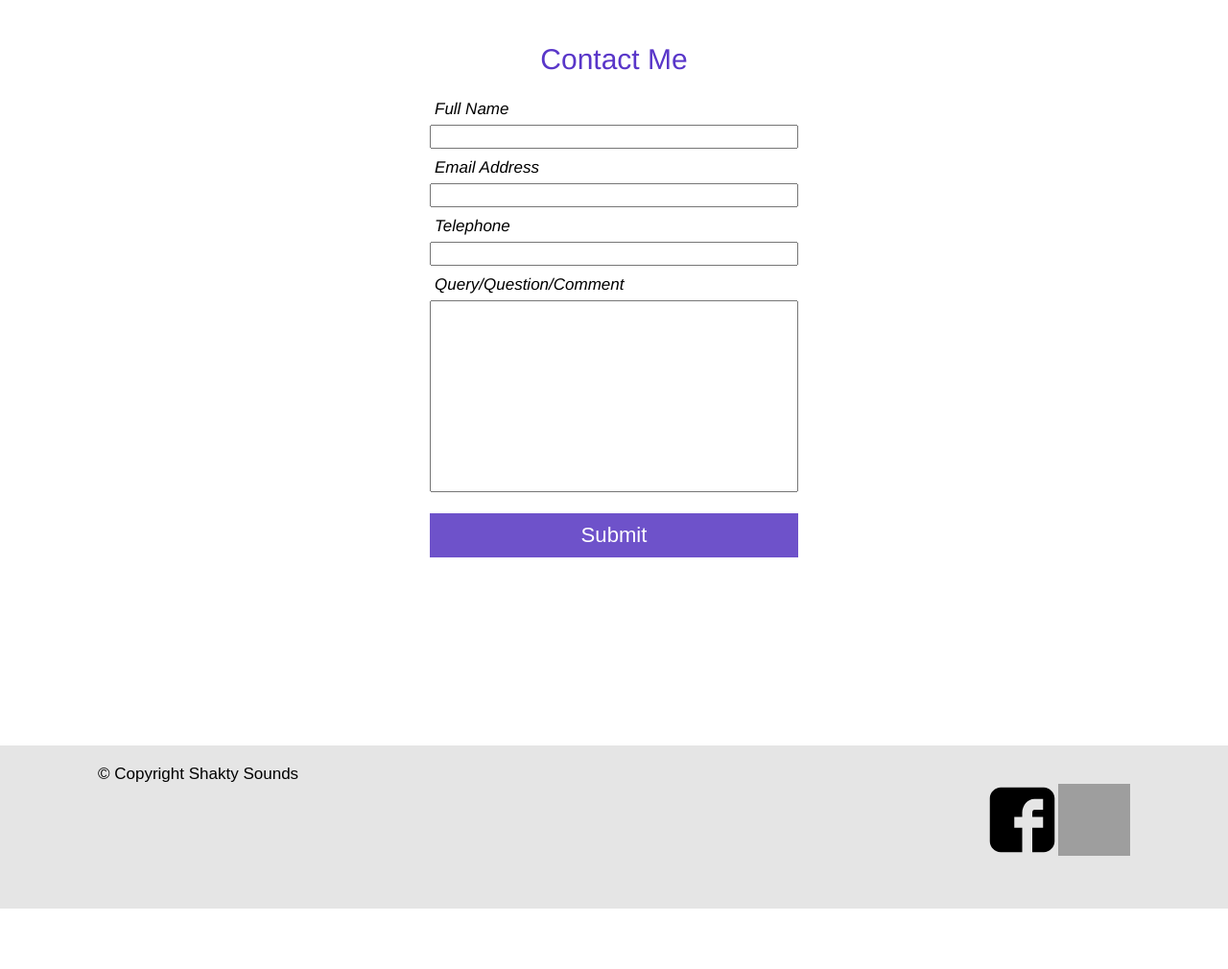
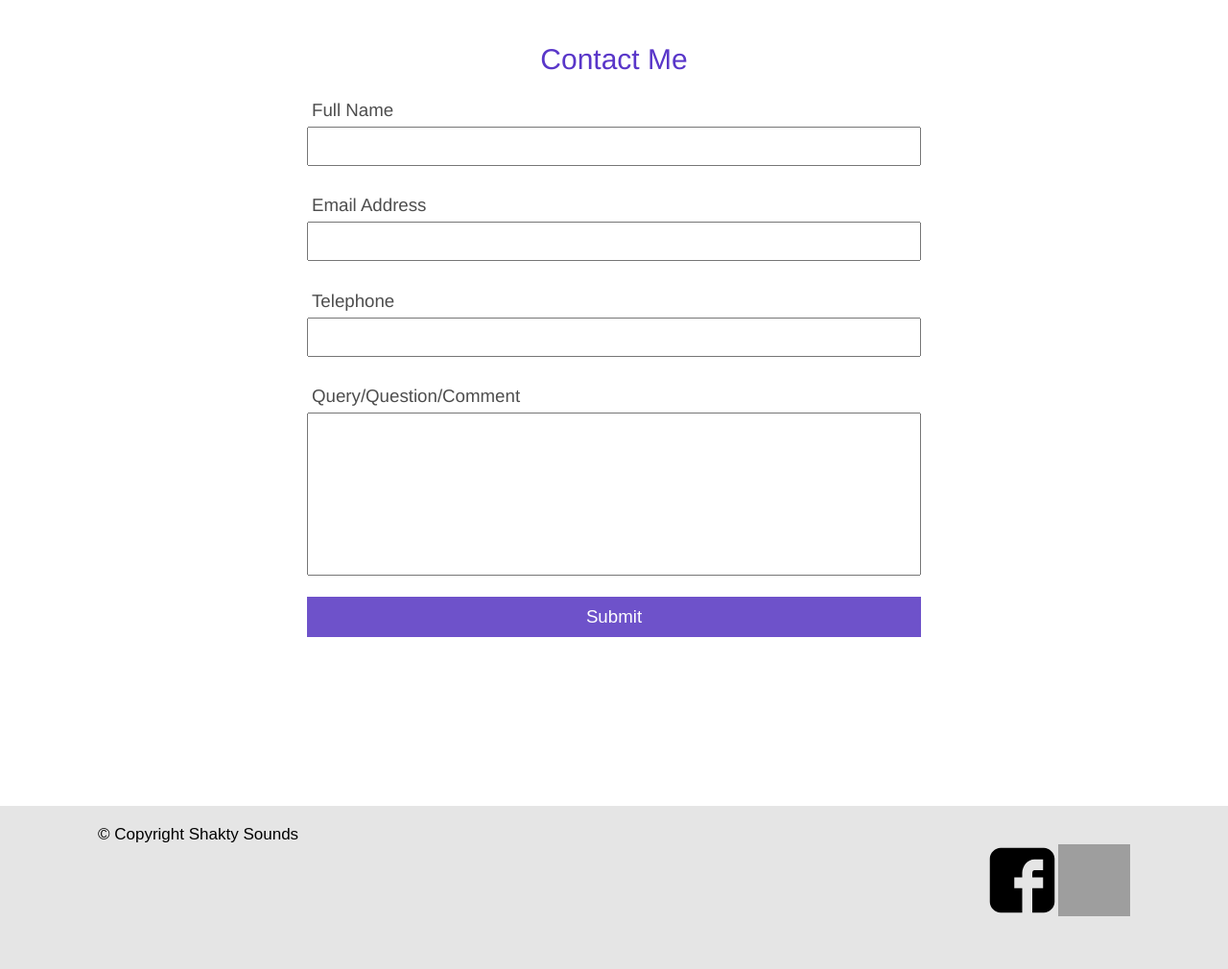
Before and after one commit to NickLiffen/sound-healing, a PHP site: page /contactpage.php in a window 1280 px wide. Shown: the part 55-1065 px from the top of the page at 96% size. Before the commit the page ends 1002 px from the top, so only its background shows below. Run offline with PHP 8.4, Linux system fonts and the light colour scheme; some libraries are stand-ins or nearby versions; grey boxes are pictures that could not be loaded.

Commit message:
Improvements to the contact page

```diff
--- a/css/style.css
+++ b/css/style.css
@@ -303,6 +303,12 @@ header {
 {
   margin:6em 6em 6em 6em;
 }
+
+#twitterImage, #facebookImage
+{
+  margin:auto;
+  float:right;
+}
 /* END OF FOOTER STYLES */
 
 
@@ -360,7 +366,7 @@ form
 {
   padding-bottom:3em;
   text-align:left;
-  width:30%;
+  width:50%;
   font:17px "Helvetica Neue", Helvetica, Arial, sans-serif;
 
 }
@@ -370,7 +376,13 @@ form
   padding-top:10px;
   padding-bottom:6px;
   padding-left:5px;
-  font-style:italic;
+  color:#4D4D4D;
+  font-size:1.1em;
+}
+
+#contactForm input
+{
+  margin:0 0 1.2em;
 }
 
 @media screen and (max-width: 1000px)
@@ -391,12 +403,6 @@ input
 
 }
 
-#twitterImage, #facebookImage
-{
-  margin: auto;
-  float: right;
-}
-
 #comment
 {
   width:100%;
@@ -407,17 +413,17 @@ input
   box-shadow:none;
 }
 
-#fullname, #email, #telephone
+#fullname, #email, #telephone, #comment
 {
-
-  font-size:15px;
+  font-size:1em;
   box-shadow:none;
+  padding:0.5em;
 }
 
 #submit {
   font-family: Arial;
   color: #ffffff;
-  font-size: 1.3em;
+  font-size: 1.1em;
   background: #6E52CA;
   padding: 10px 20px 10px 20px;
   text-decoration: none;
@@ -542,6 +548,10 @@ input
   padding: 0;
 }
 
+.outputContactInfo
+{
+
+}
 
 .bold {
   font-weight: bold;
```
